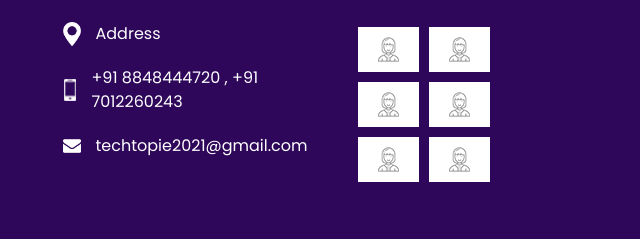
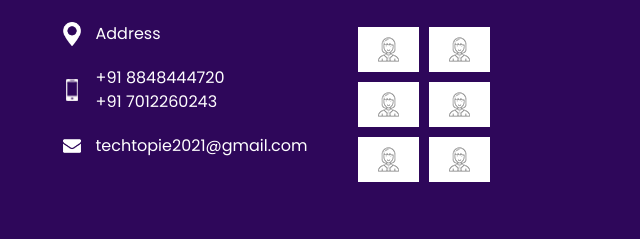
Before and after one commit to sreenathjr/techtopiev2.0, a plain HTML site: page index.html in a window 1280 px wide. Shown: the part 4278-4517 px from the top of the page, 302-942 px from the left. Drawn offline with nearby package versions, Linux system fonts and the light colour scheme.

Commit message:
Update index.html

```diff
--- a/index.html
+++ b/index.html
@@ -450,7 +450,7 @@
                   <img src="images/telephone-white.png" width="12px" alt="">
                 </div>
                 <p>
-                  +91 8848444720 , +91 7012260243
+                  +91 8848444720 <br> +91 7012260243
                 </p>
               </div>
               <div>
```
